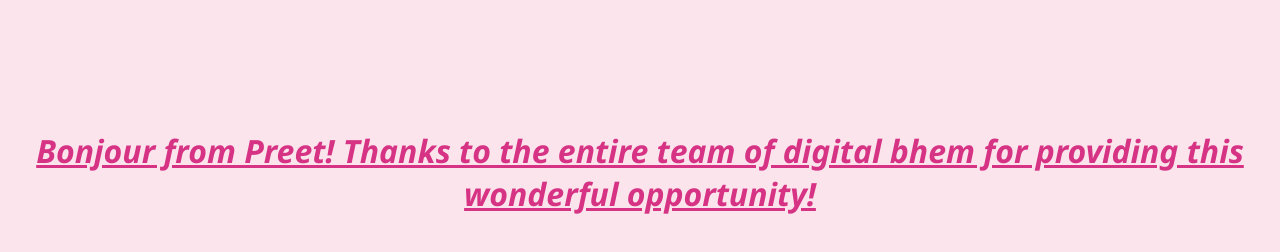
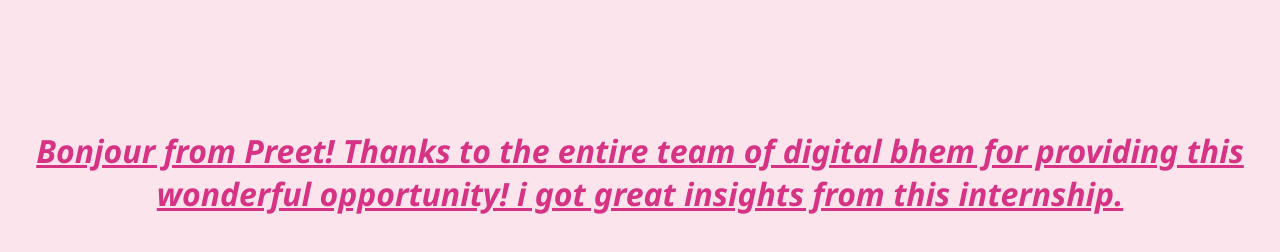
Before and after one commit to Trippy-69/digitalbhem_task3, a plain HTML site: page index.html in a window 1280 px wide. Drawn offline with Linux system fonts and the light colour scheme.

Commit message:
minor changes

```diff
--- a/index.html
+++ b/index.html
@@ -22,7 +22,7 @@
   </style>
 </head>
 <body>
-  <h1><u><i>Bonjour from Preet! Thanks to the entire team of digital bhem for providing this wonderful opportunity!</u></i></h1>
+  <h1><u><i>Bonjour from Preet! Thanks to the entire team of digital bhem for providing this wonderful opportunity! i got great insights from this internship.</u></i></h1>
   <marquee direction="right"><p>We Endure We Move Forward!</p></marquee>
 </body>
 </html>
```
